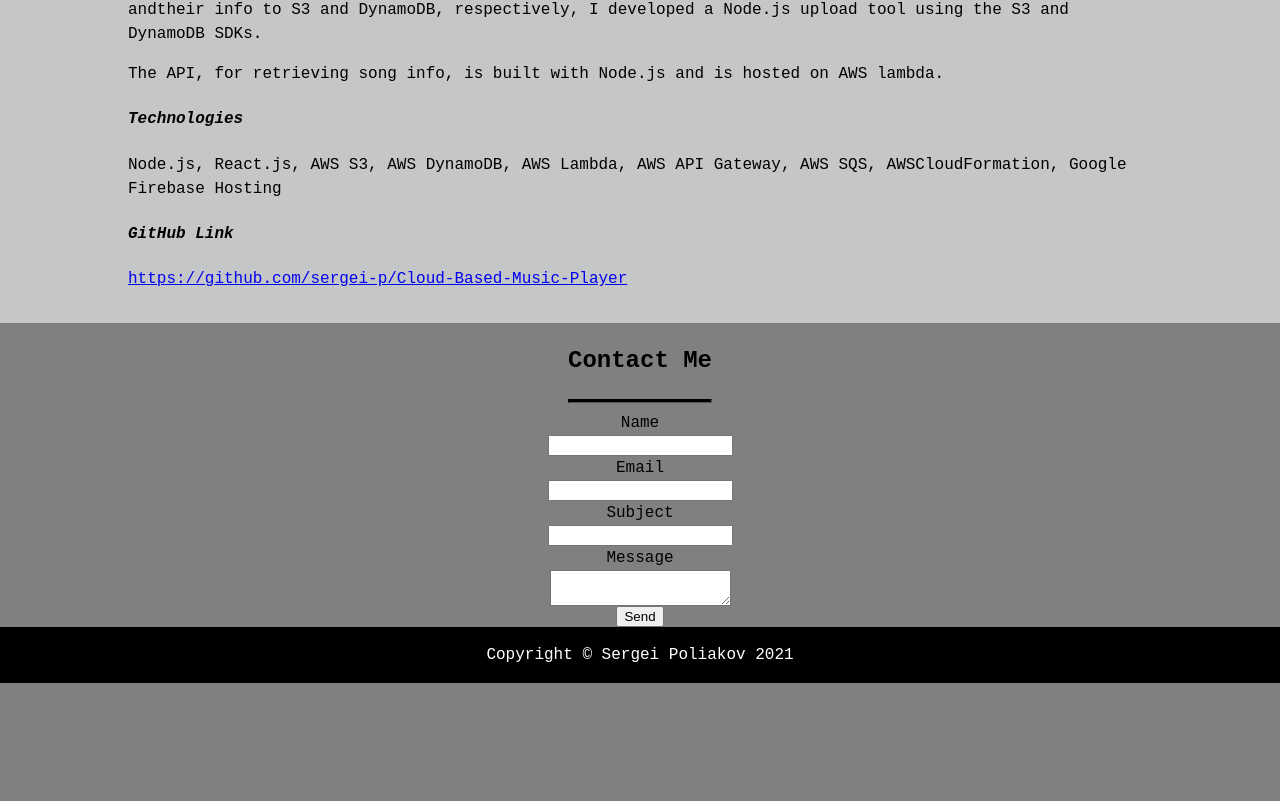
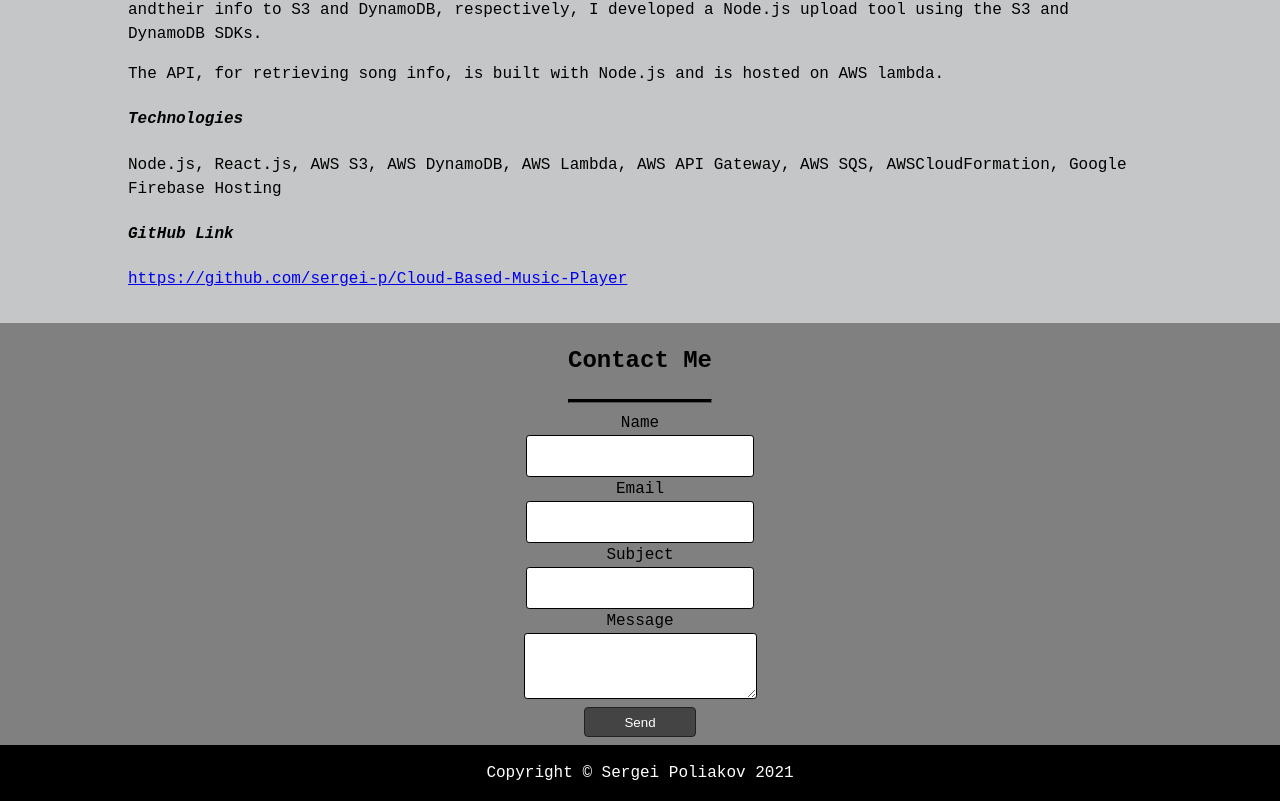
Before and after one commit to sergei-p/personal-website, a React (Create React App) app: page / in a window 1280 px wide. Shown: the part 3895-4696 px from the top of the page. Before the commit the page ends 4578 px from the top, so only its background shows below. Built offline with nearby package versions, Linux system fonts and the light colour scheme.

Commit message:
Modified HTML for new Contact Form

```diff
--- a/src/components/Contact.js
+++ b/src/components/Contact.js
@@ -57,15 +57,25 @@ function Contact() {
       </div>
       <div className="formContainer">
         <form className="contactForm" onSubmit={sendEmail}>
+        <div>
           <label>Name</label>
-          <input type="text" name="from_name" />
+        </div>
+        <input class="input" type="text" />
+        <div>
           <label>Email</label>
-          <input type="email" name="from_email" />
+        </div>
+        <input class="input" type="text" />
+        <div>
           <label>Subject</label>
-          <input type="text" name="subject" />
+        </div>
+          <input class="input" type="text" />
+        <div>
           <label>Message</label>
-          <textarea name="message" />
-          <input type="submit" value="Send" />
+        </div>
+        <textarea class="input"></textarea>
+        <div>
+          <button class="btn" type="submit">Send</button>
+        </div>
         </form>
       </div>
     </section>
```
